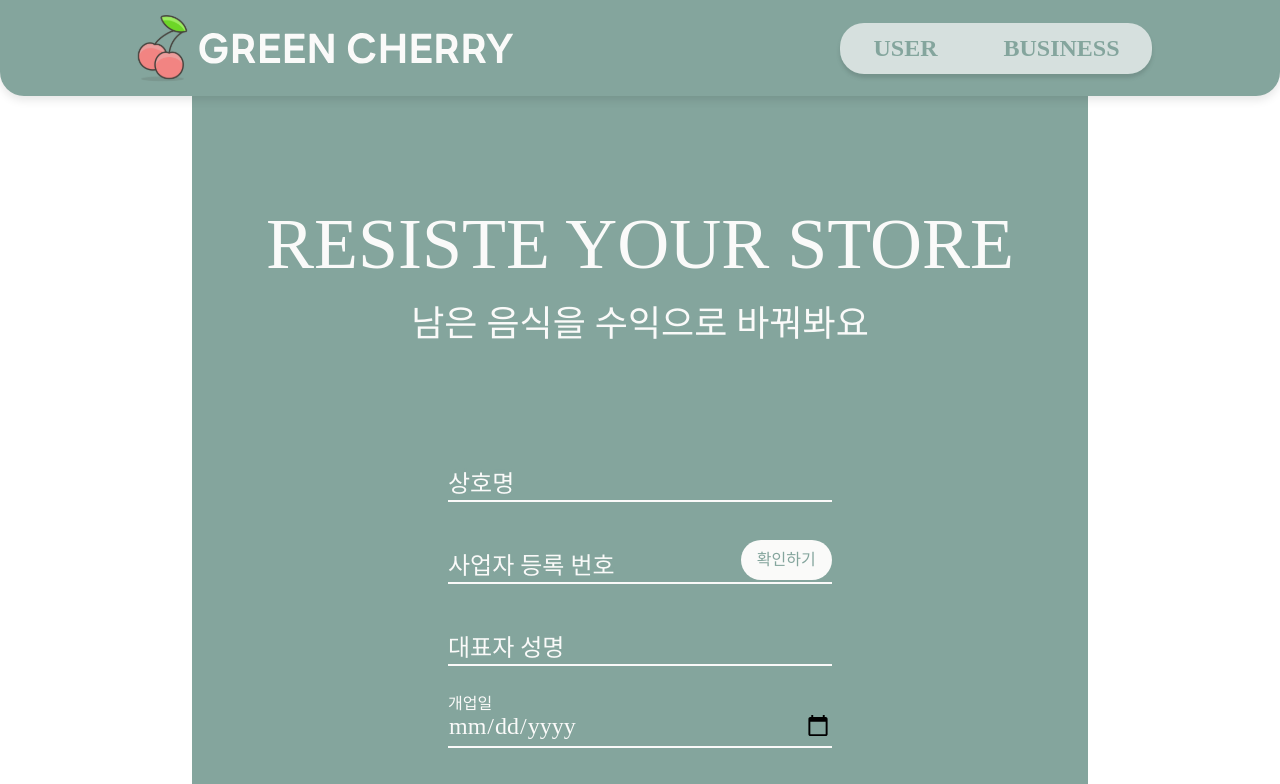
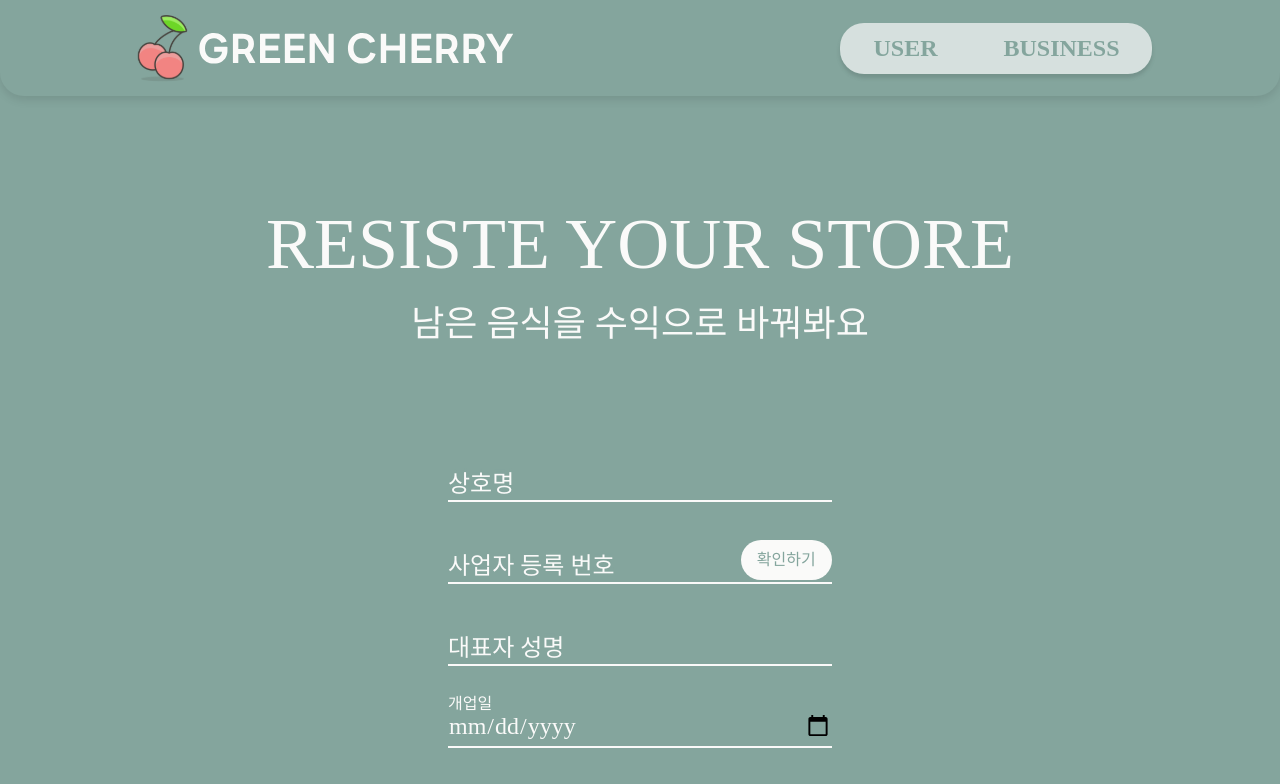
Before and after one commit to tandamzi/GreenCherry, a Next.js app in the folder frontend/web/: page /business/join in a window 1280 px wide. Shown: the top 784 px of the page. Built offline with nearby package versions, Linux system fonts and the light colour scheme.

Commit message:
design: main container 위치 수정

```diff
--- a/frontend/web/src/components/Container/components/MainBody/index.jsx
+++ b/frontend/web/src/components/Container/components/MainBody/index.jsx
@@ -6,10 +6,7 @@ const MainBody = ({ className, children, ref }) => {
   return (
     <Body
       ref={ref}
-      className={classnames(
-        'flex flex-col items-center py-32 w-fill m-auto max-w-4xl',
-        className,
-      )}
+      className={classnames('flex flex-col items-center py-32', className)}
     >
       {children}
     </Body>
--- a/frontend/web/src/components/Main/AfterOpen/index.jsx
+++ b/frontend/web/src/components/Main/AfterOpen/index.jsx
@@ -6,7 +6,7 @@ import OrderList from '@/components/OrderList';
 const AfterOpen = () => {
   const [quantity, setQuantity] = useState(6); // TODO: 재고 관리
   return (
-    <div className="w-full">
+    <div className="w-full max-w-4xl">
       <LongBoxContainer className="fixed max-w-4xl">
         <p>{quantity}개 남았습니다</p>
       </LongBoxContainer>
```
